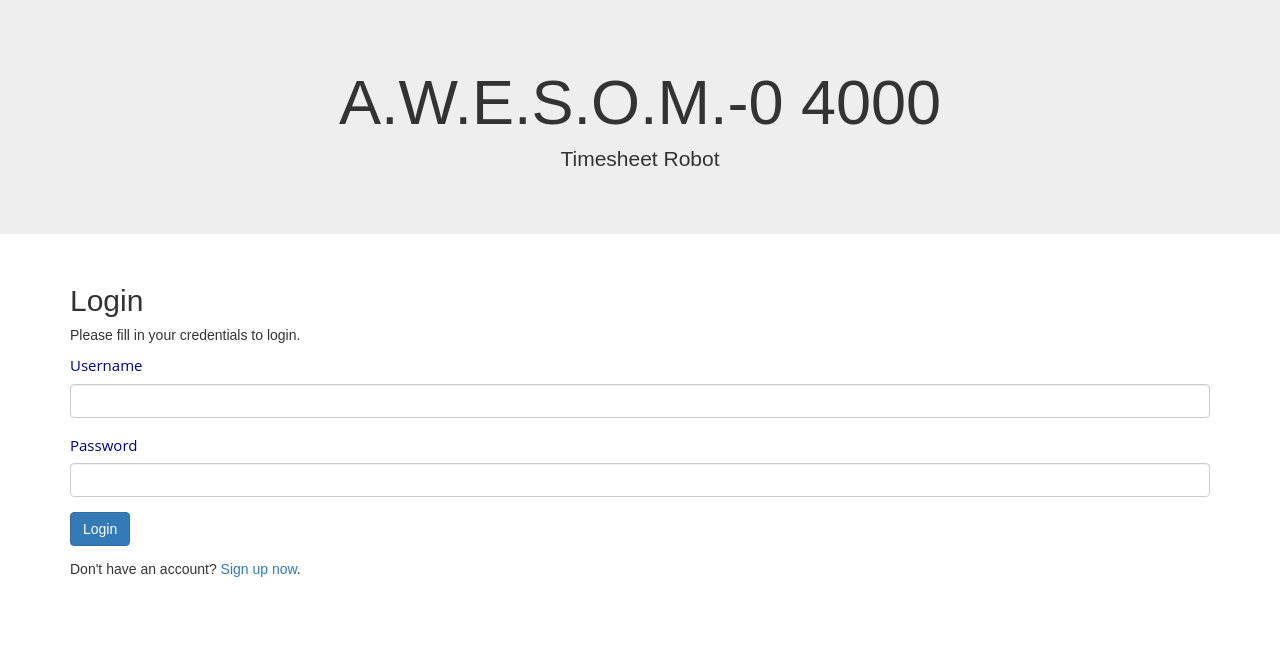
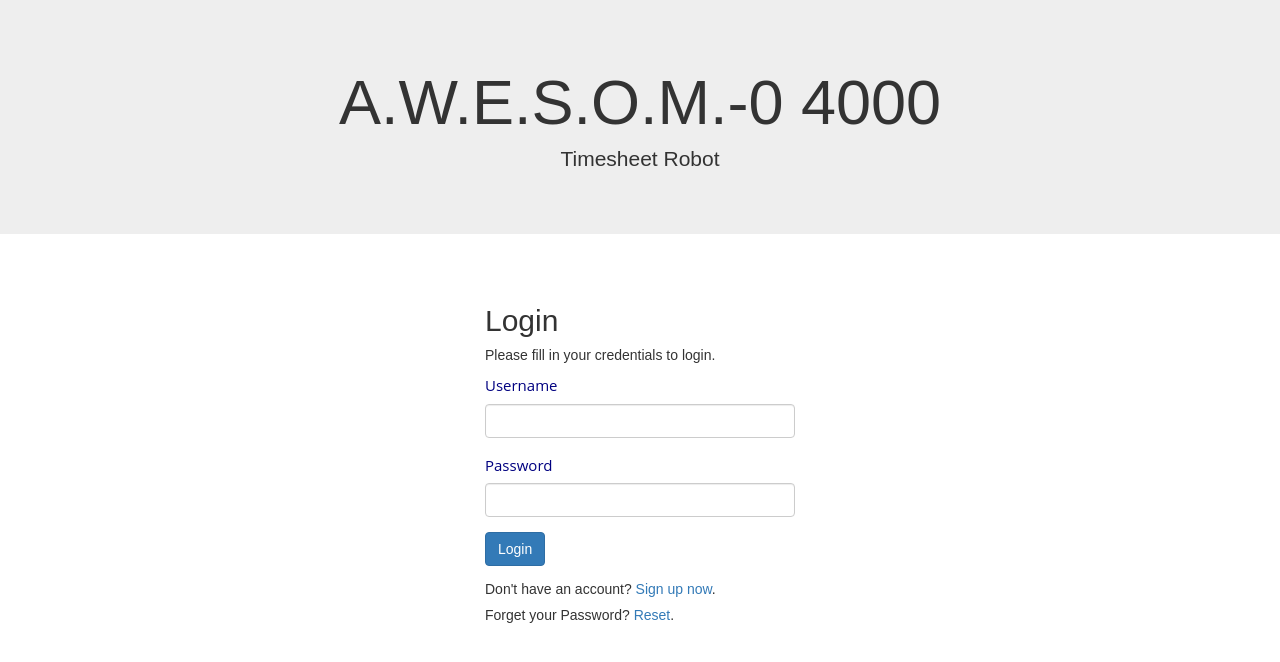
Before and after one commit to ajlino/timesheet, a PHP site: page /login.php in a window 1280 px wide. Shown: the top 662 px of the page. Run offline with PHP 8.4, Linux system fonts and the light colour scheme.

Commit message:
Stable commit

```diff
--- a/css/coolRadio.css
+++ b/css/coolRadio.css
@@ -1,6 +1,6 @@
 /* CSS Document */
 
-.jumbotron{
+.jumboDiv{
   text-align: center;
 }
 
--- a/login.php
+++ b/login.php
@@ -4,7 +4,7 @@ session_start();
 
 // Check if the user is already logged in, if yes then redirect him to welcome page
 if(isset($_SESSION["loggedin"]) && $_SESSION["loggedin"] === true){
-    header("location: welcome.php");
+    header("location: index.html");
     exit;
 }
 
@@ -94,21 +94,28 @@ if($_SERVER["REQUEST_METHOD"] == "POST"){
     <meta charset="UTF-8">
     <title>Login</title>
     <link rel="stylesheet" href="https://maxcdn.bootstrapcdn.com/bootstrap/3.3.7/css/bootstrap.css">
-    <link rel="stylesheet" type="text/css" href="coolRadio.css" />
+    <link rel="stylesheet" type="text/css" href="css/coolRadio.css">
     <style type="text/css">
         body{ font: 14px sans-serif; }
-        .wrapper{ width: 350px; padding: 20px; }
+        .wrapper{ width: 350px; padding: 20px; margin: auto; }
     </style>
 </head>
 <body>
+
+
   <div class="jumbotron">
-    <div class="container">
+    <div class="jumboDiv">
       <h1>A.W.E.S.O.M.-0 4000</h1>
       <p>Timesheet Robot</p>
     </div>
   </div>
 
     <div class="container">
+      <div class="wrapper">
+
+      <!-- <div class="row">
+
+        <div class="col-md-6"> -->
           <h2>Login</h2>
           <p>Please fill in your credentials to login.</p>
           <form action="<?php echo htmlspecialchars($_SERVER["PHP_SELF"]); ?>" method="post">
@@ -125,8 +132,11 @@ if($_SERVER["REQUEST_METHOD"] == "POST"){
               <div class="form-group">
                   <input type="submit" class="btn btn-primary" value="Login">
               </div>
-            <p>Don't have an account? <a href="register.php">Sign up now</a>.</p>
+              <p>Don't have an account? <a href="Registration.php">Sign up now</a>.</p>
+              <p>Forget your Password? <a href="passwordReset.php">Reset</a>.</p>
           </form>
+        </div>
+      </div>
     </div>
 </body>
 </html>
```
Also changed, not shown: Registration.php (+10 -1 lines). Lines whose indentation alone changed are shown as unchanged.
